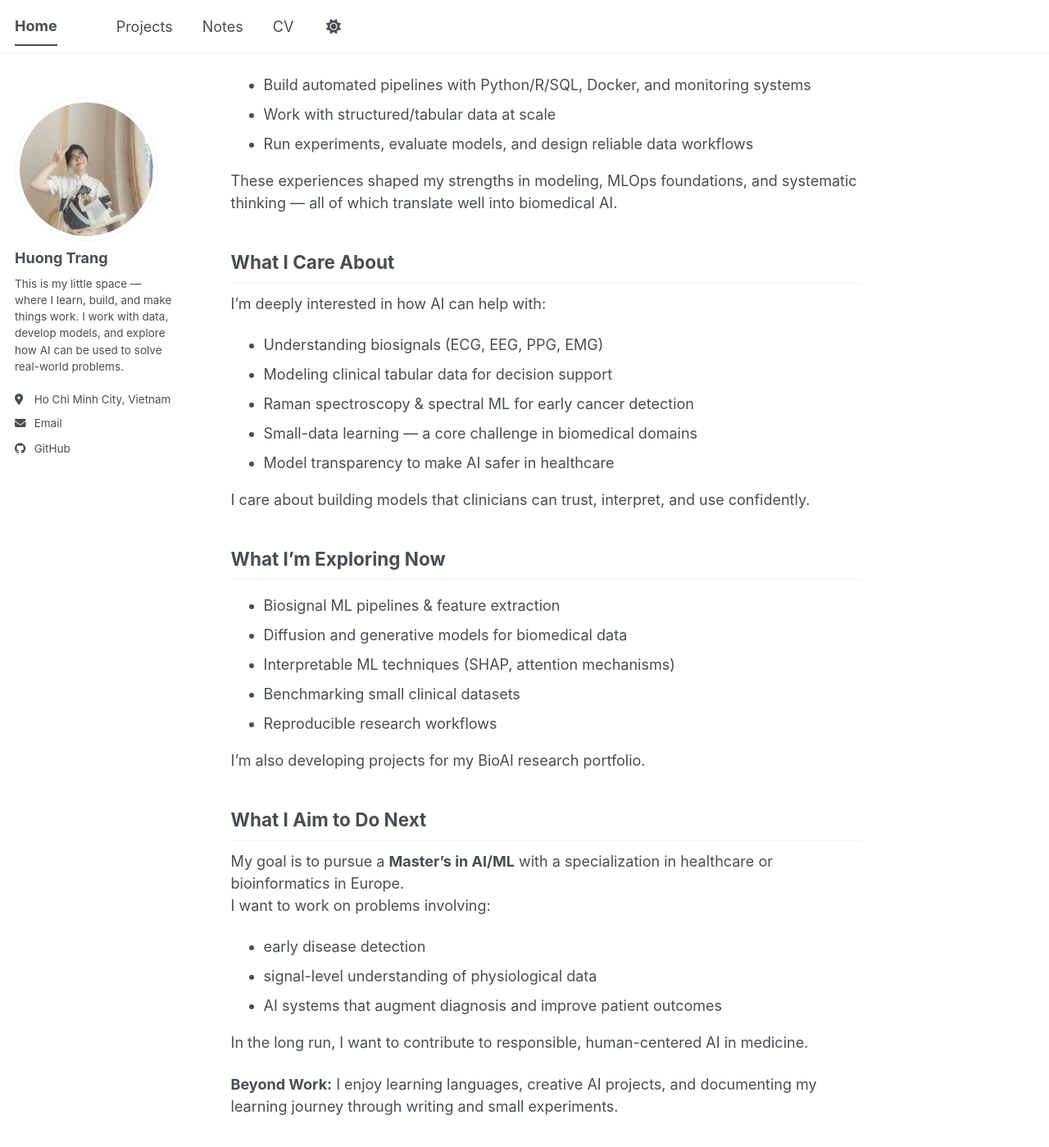
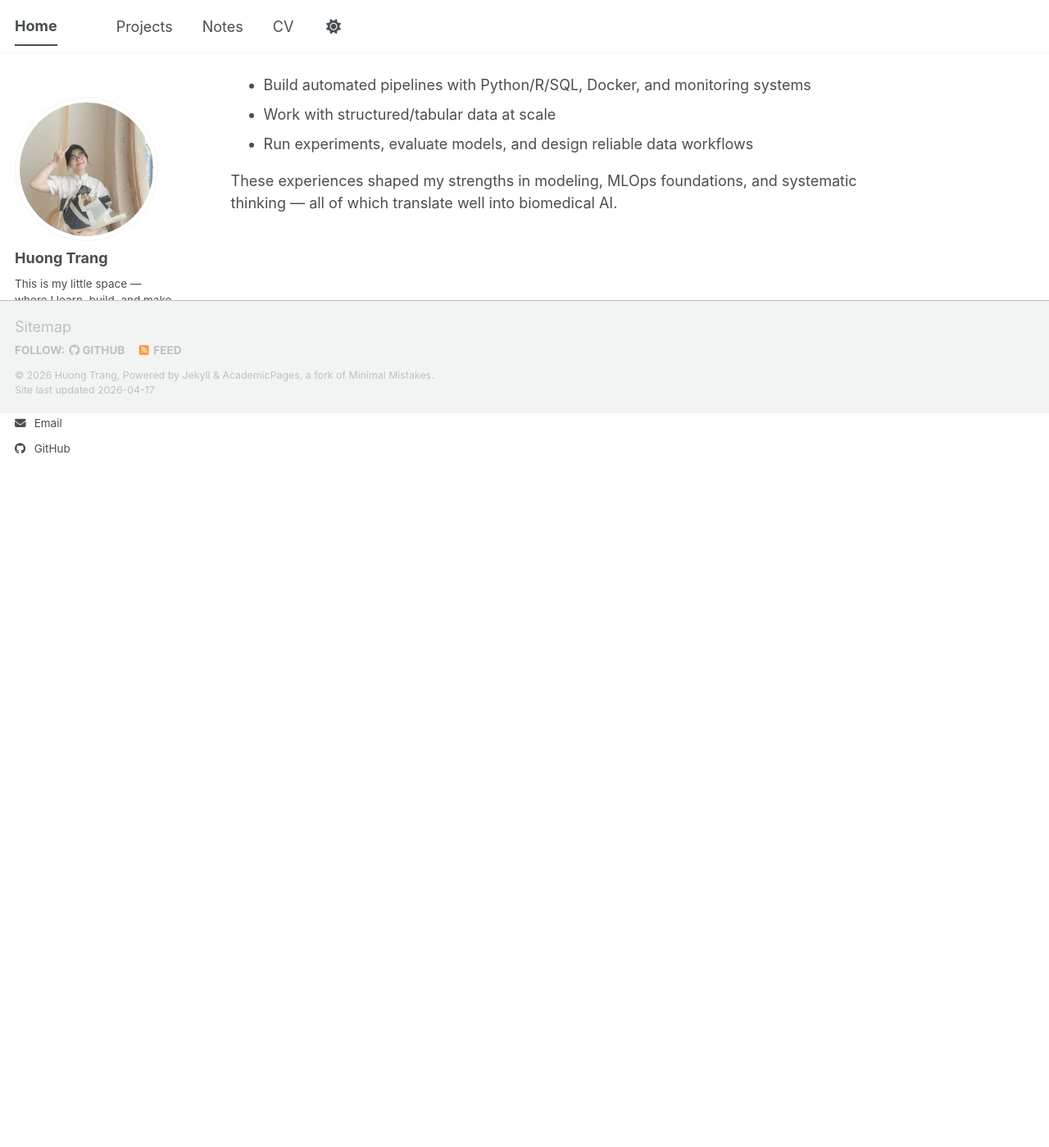
Before and after one commit to HuongTrangDo/huongtrangdo.github.io, a Jekyll site: the page built from _pages/about.md, in a window 1280 px wide and 1400 px high, scrolled down 431 px. Shown: the whole window at 82% size. Built offline with Jekyll 4.4.1, drawn with Linux system fonts in a browser that asks for light colours; a script bundle is joined from its source files by our own code; library files that are not in the unit come from our copies; after the commit the page ends 935 px from its top, so only the background shows below that.

Commit message:
Update about.md

```diff
--- a/_pages/about.md
+++ b/_pages/about.md
@@ -23,39 +23,3 @@ Develop ML models (logistic regression, GBDT, explainability with SHAP)
 - Run experiments, evaluate models, and design reliable data workflows
 
 These experiences shaped my strengths in modeling, MLOps foundations, and systematic thinking — all of which translate well into biomedical AI.
-
-What I Care About
-------
-I’m deeply interested in how AI can help with:
-
-- Understanding biosignals (ECG, EEG, PPG, EMG)
-- Modeling clinical tabular data for decision support
-- Raman spectroscopy & spectral ML for early cancer detection
-- Small-data learning — a core challenge in biomedical domains
-- Model transparency to make AI safer in healthcare
-
-I care about building models that clinicians can trust, interpret, and use confidently.
-
-What I’m Exploring Now
-------
-- Biosignal ML pipelines & feature extraction
-- Diffusion and generative models for biomedical data
-- Interpretable ML techniques (SHAP, attention mechanisms)
-- Benchmarking small clinical datasets
-- Reproducible research workflows
-
-I'm also developing projects for my BioAI research portfolio.
-
-What I Aim to Do Next
-------
-My goal is to pursue a **Master’s in AI/ML** with a specialization in healthcare or bioinformatics in Europe.
-I want to work on problems involving:
-
-- early disease detection
-- signal-level understanding of physiological data
-- AI systems that augment diagnosis and improve patient outcomes
-
-In the long run, I want to contribute to responsible, human-centered AI in medicine.
-
-**Beyond Work:**
-I enjoy learning languages, creative AI projects, and documenting my learning journey through writing and small experiments.
```
